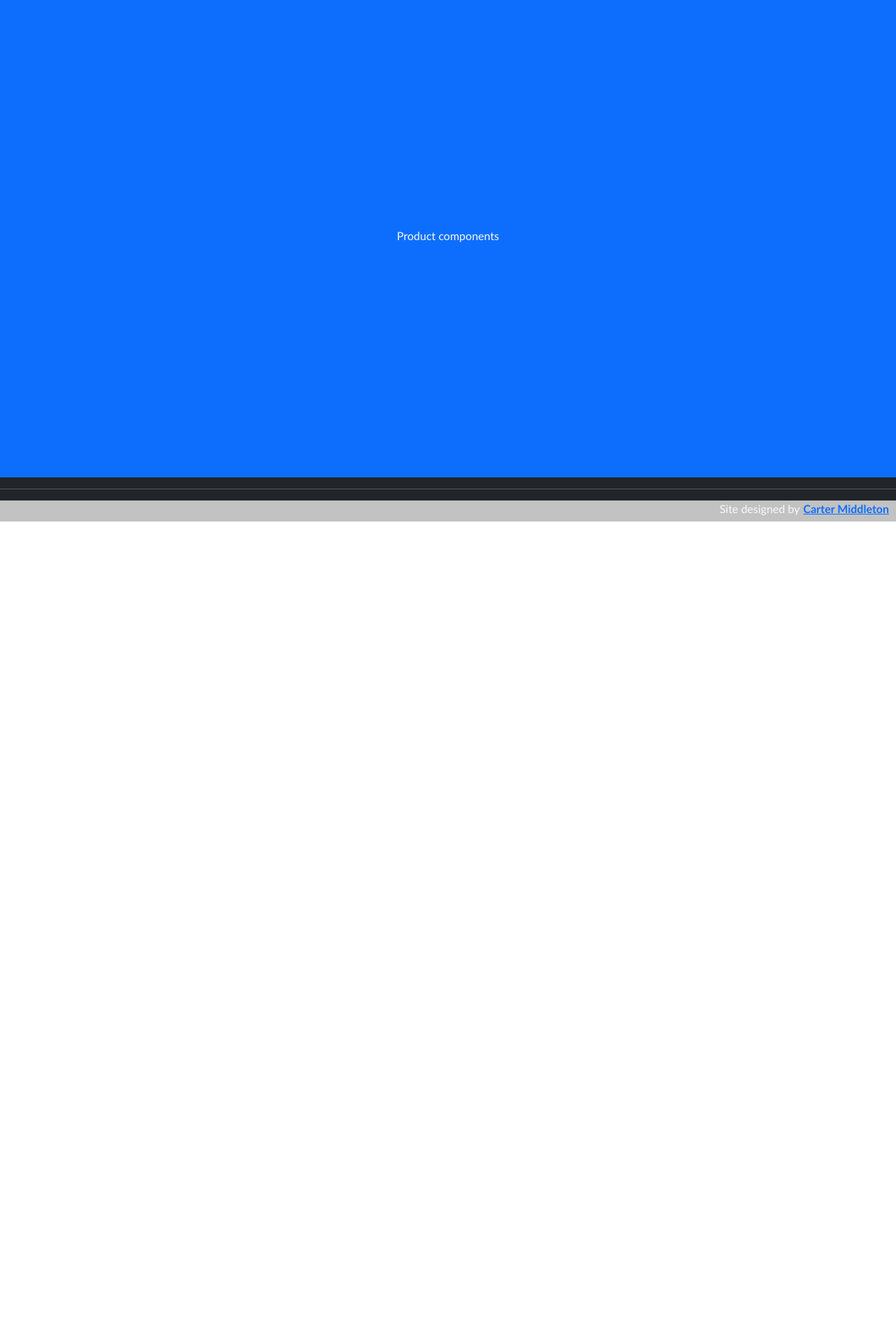
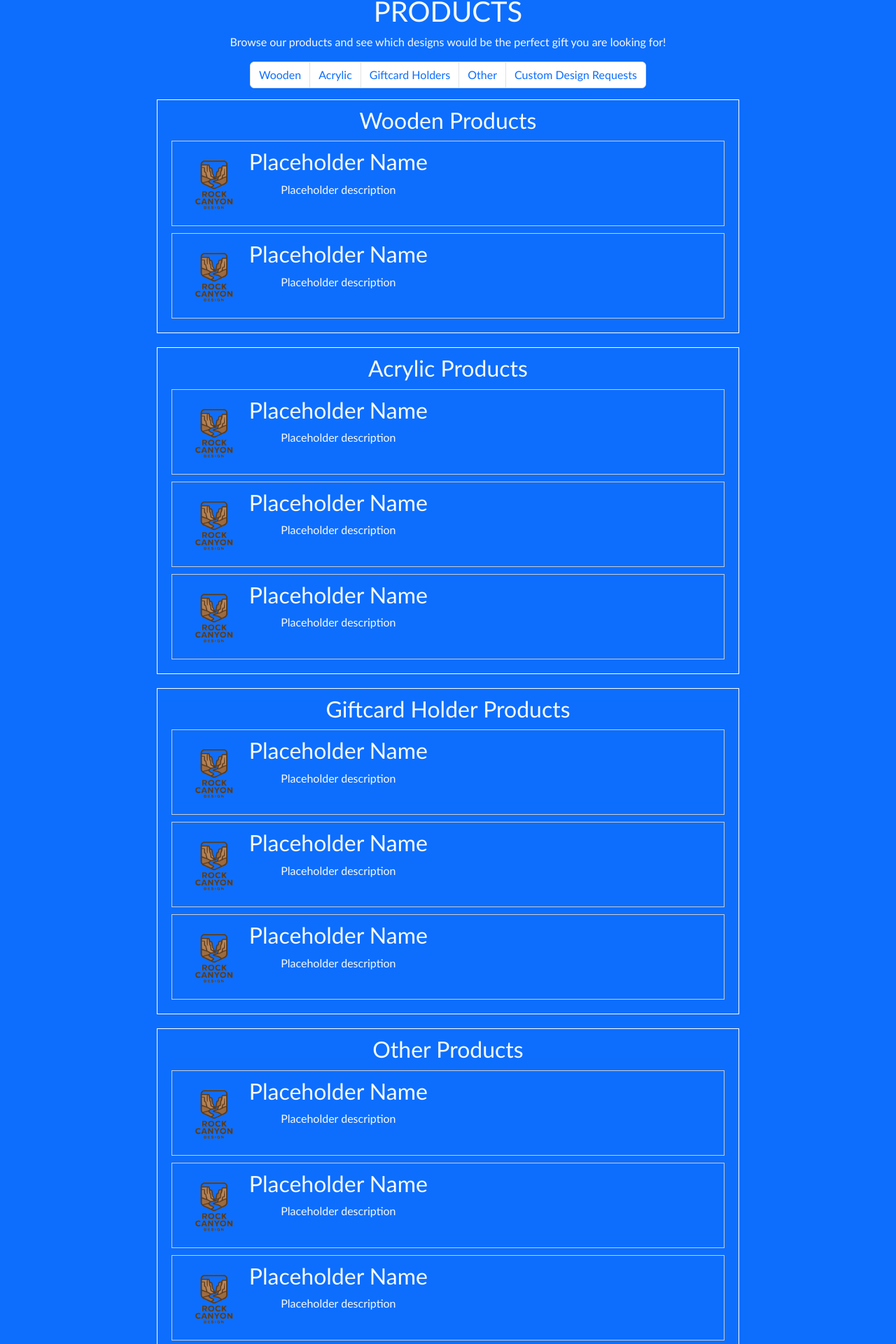
Before and after one commit to Cartermidd/startup, a React (Vite) app: page /products in a window 1280 px wide. Shown: the part 335-2255 px from the top of the page at 70% size. Before the commit the page ends 1080 px from the top, so only its background shows below. Built offline with nearby package versions, Linux system fonts and the light colour scheme.

Commit message:
products.jsx done

```diff
--- a/src/products/products.jsx
+++ b/src/products/products.jsx
@@ -4,7 +4,163 @@ import React from 'react';
 export function Products() {
     return (
         <main className='container-fluid bg-primary text-center'>
-            <div>Product components</div>
+            <div>
+      <h1>PRODUCTS</h1>
+      <p>Browse our products and see which designs would be the perfect gift you are looking for!</p>
+      <nav>
+        <ul className="pagination">
+          <li className="page-item"><a className="page-link" href="#Wooden-Products">Wooden</a></li>
+          <li className="page-item"><a className="page-link" href="#Acrylic-Products">Acrylic</a></li>
+          <li className="page-item"><a className="page-link" href="#Giftcard-Holder-Products">Giftcard Holders</a></li>
+          <li className="page-item"><a className="page-link" href="#Other-Products">Other</a></li>
+          <li className="page-item"><a className="page-link" href="#Custom-Design-Requests">Custom Design Requests</a></li>
+        </ul>
+      </nav>
+
+      <div id = "Wooden-Products" className = "product-type">
+        <h2>Wooden Products</h2>
+        <div className="product-box">
+
+          <img width="100px" src="/rockcanyon_design.png" alt="Placeholder" />
+          <div>
+            <h2>Placeholder Name</h2>
+            <p>Placeholder description</p>
+          </div>
+
+        </div>
+
+        <div className="product-box">
+
+          <img width="100px" src="/rockcanyon_design.png" alt="Placeholder" />
+          <div>
+            <h2>Placeholder Name</h2>
+            <p>Placeholder description</p>
+          </div>
+
+        </div>
+      </div>
+
+
+
+      <div id = "Acrylic-Products" className = "product-type">
+        <h2>Acrylic Products</h2>
+        <div className="product-box">
+
+          <img width="100px" src="/rockcanyon_design.png" alt="Placeholder" />
+          <div>
+            <h2>Placeholder Name</h2>
+            <p>Placeholder description</p>
+          </div>
+
+        </div>
+
+        <div className="product-box">
+          <img width="100px" src="/rockcanyon_design.png" alt="Placeholder" />
+          <div>
+            <h2>Placeholder Name</h2>
+            <p>Placeholder description</p>
+          </div>
+
+        </div>
+
+              <div className="product-box">
+
+            <img width="100px" src="/rockcanyon_design.png" alt="Placeholder" />
+            <div>
+              <h2>Placeholder Name</h2>
+              <p>Placeholder description</p>
+            </div>
+
+        </div>
+      </div>
+
+
+
+      <div id = "Giftcard-Holder-Products" className = "product-type">
+        <h2>Giftcard Holder Products</h2>
+        <div className="product-box">
+
+          <img width="100px" src="/rockcanyon_design.png" alt="Placeholder" />
+          <div>
+            <h2>Placeholder Name</h2>
+            <p>Placeholder description</p>
+          </div>
+
+        </div>
+
+        <div className="product-box">
+
+          <img width="100px" src="/rockcanyon_design.png" alt="Placeholder" />
+          <div>
+            <h2>Placeholder Name</h2>
+            <p>Placeholder description</p>
+          </div>
+
+        </div>
+
+              <div className="product-box">
+
+            <img width="100px" src="/rockcanyon_design.png" alt="Placeholder" />
+            <div>
+              <h2>Placeholder Name</h2>
+              <p>Placeholder description</p>
+            </div>
+
+        </div>
+
+        </div>
+
+      <div id = "Other-Products" className = "product-type">
+        <h2>Other Products</h2>
+        <div className="product-box">
+
+          <img width="100px" src="/rockcanyon_design.png" alt="Placeholder" />
+          <div>
+            <h2>Placeholder Name</h2>
+            <p>Placeholder description</p>
+          </div>
+
+        </div>
+
+        <div className="product-box">
+
+          <img width="100px" src="/rockcanyon_design.png" alt="Placeholder" />
+          <div>
+            <h2>Placeholder Name</h2>
+            <p>Placeholder description</p>
+          </div>
+
+        </div>
+
+        <div className="product-box">
+
+            <img width="100px" src="/rockcanyon_design.png" alt="Placeholder" />
+            <div>
+              <h2>Placeholder Name</h2>
+              <p>Placeholder description</p>
+            </div>
+
+        </div>
+      </div>
+
+
+        <div id="Custom-Design-Requests" className="product-type">
+          <h2>Custom Design Requests</h2>
+          <p>Haven't found the perfect design yet? Fill out the form below to contact us about making you a customized product!</p>
+
+
+          <form action="formSubmit.html" method="post">
+            <label htmlFor="email">Email:</label><br />
+            <input type="email" id="email" name="email" required /><br />
+            <label htmlFor="details">Design Description:</label><br />
+            <textarea id="details" name="details" rows="4" cols="50" required></textarea><br />
+            <label htmlFor="file">Optional Image Upload:</label><br />
+            <input type="file" id="file" name="file" accept="image/*" /><br />
+            <button type="submit" className="btn btn-primary btn-sm">Submit Request</button>
+          </form>
+        </div>
+
+            </div>
         </main>
     )
 }
```
